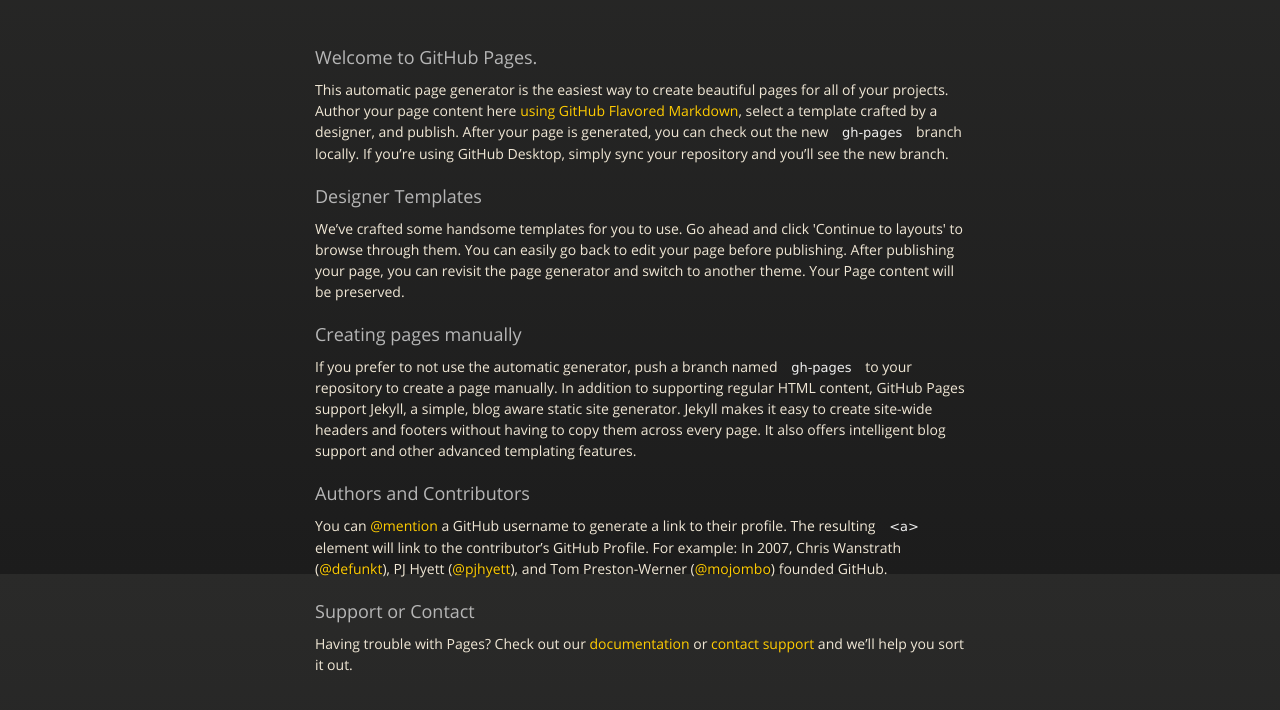
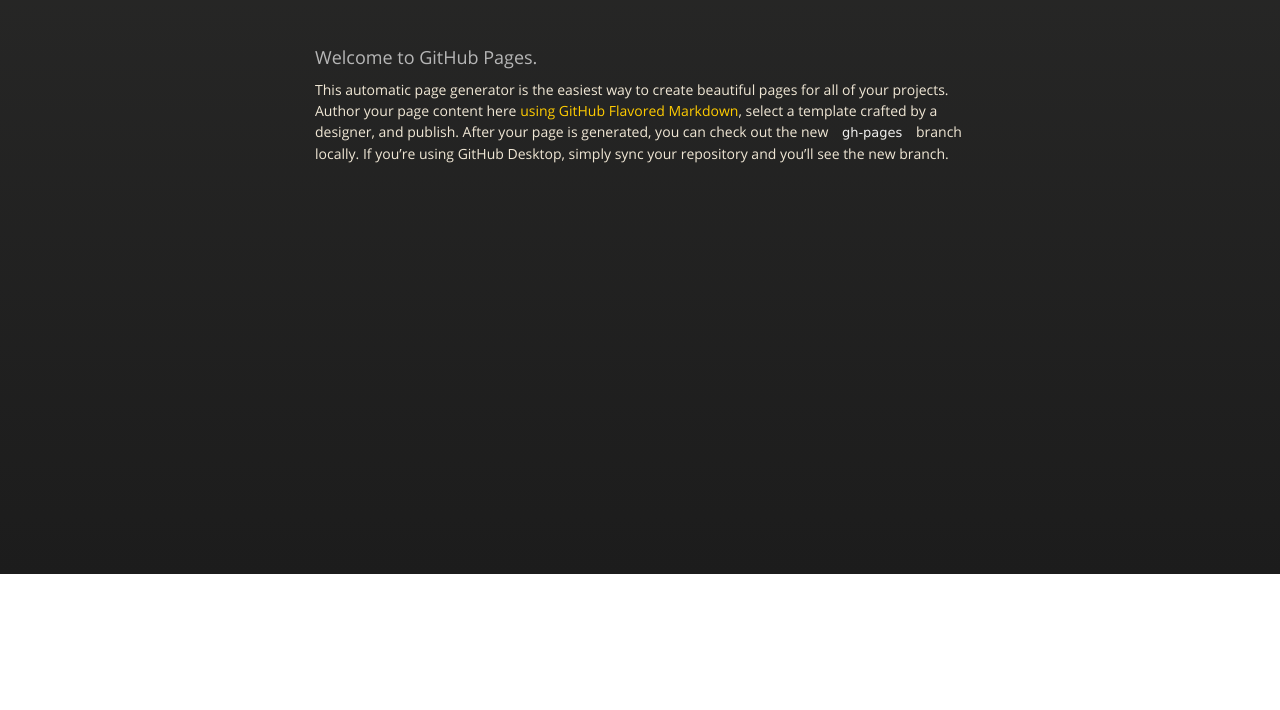
Before and after one commit to rflnavas/validate-form, a plain HTML site: page index.html in a window 1280 px wide. Shown: the part 226-936 px from the top of the page. After the commit the page ends 800 px from the top, so only its background shows below. Drawn offline with nearby package versions, Linux system fonts and the light colour scheme.

```diff
--- a/index.html
+++ b/index.html
@@ -42,26 +42,6 @@
 <a id="welcome-to-github-pages" class="anchor" href="#welcome-to-github-pages" aria-hidden="true"><span aria-hidden="true" class="octicon octicon-link"></span></a>Welcome to GitHub Pages.</h3>
 
 <p>This automatic page generator is the easiest way to create beautiful pages for all of your projects. Author your page content here <a href="https://guides.github.com/features/mastering-markdown/">using GitHub Flavored Markdown</a>, select a template crafted by a designer, and publish. After your page is generated, you can check out the new <code>gh-pages</code> branch locally. If you’re using GitHub Desktop, simply sync your repository and you’ll see the new branch.</p>
-
-<h3>
-<a id="designer-templates" class="anchor" href="#designer-templates" aria-hidden="true"><span aria-hidden="true" class="octicon octicon-link"></span></a>Designer Templates</h3>
-
-<p>We’ve crafted some handsome templates for you to use. Go ahead and click 'Continue to layouts' to browse through them. You can easily go back to edit your page before publishing. After publishing your page, you can revisit the page generator and switch to another theme. Your Page content will be preserved.</p>
-
-<h3>
-<a id="creating-pages-manually" class="anchor" href="#creating-pages-manually" aria-hidden="true"><span aria-hidden="true" class="octicon octicon-link"></span></a>Creating pages manually</h3>
-
-<p>If you prefer to not use the automatic generator, push a branch named <code>gh-pages</code> to your repository to create a page manually. In addition to supporting regular HTML content, GitHub Pages support Jekyll, a simple, blog aware static site generator. Jekyll makes it easy to create site-wide headers and footers without having to copy them across every page. It also offers intelligent blog support and other advanced templating features.</p>
-
-<h3>
-<a id="authors-and-contributors" class="anchor" href="#authors-and-contributors" aria-hidden="true"><span aria-hidden="true" class="octicon octicon-link"></span></a>Authors and Contributors</h3>
-
-<p>You can <a href="https://help.github.com/articles/basic-writing-and-formatting-syntax/#mentioning-users-and-teams" class="user-mention">@mention</a> a GitHub username to generate a link to their profile. The resulting <code>&lt;a&gt;</code> element will link to the contributor’s GitHub Profile. For example: In 2007, Chris Wanstrath (<a href="https://github.com/defunkt" class="user-mention">@defunkt</a>), PJ Hyett (<a href="https://github.com/pjhyett" class="user-mention">@pjhyett</a>), and Tom Preston-Werner (<a href="https://github.com/mojombo" class="user-mention">@mojombo</a>) founded GitHub.</p>
-
-<h3>
-<a id="support-or-contact" class="anchor" href="#support-or-contact" aria-hidden="true"><span aria-hidden="true" class="octicon octicon-link"></span></a>Support or Contact</h3>
-
-<p>Having trouble with Pages? Check out our <a href="https://help.github.com/pages">documentation</a> or <a href="https://github.com/contact">contact support</a> and we’ll help you sort it out.</p>
       </section>
 
     </div>
```
Also changed, not shown: params.json (+1 -1 lines).
